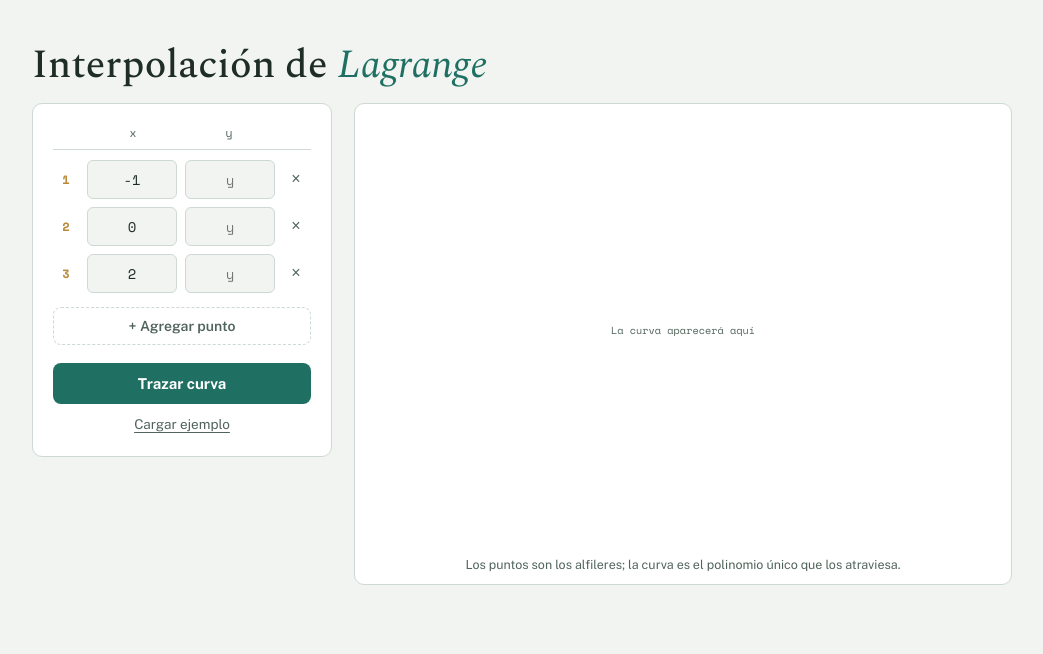
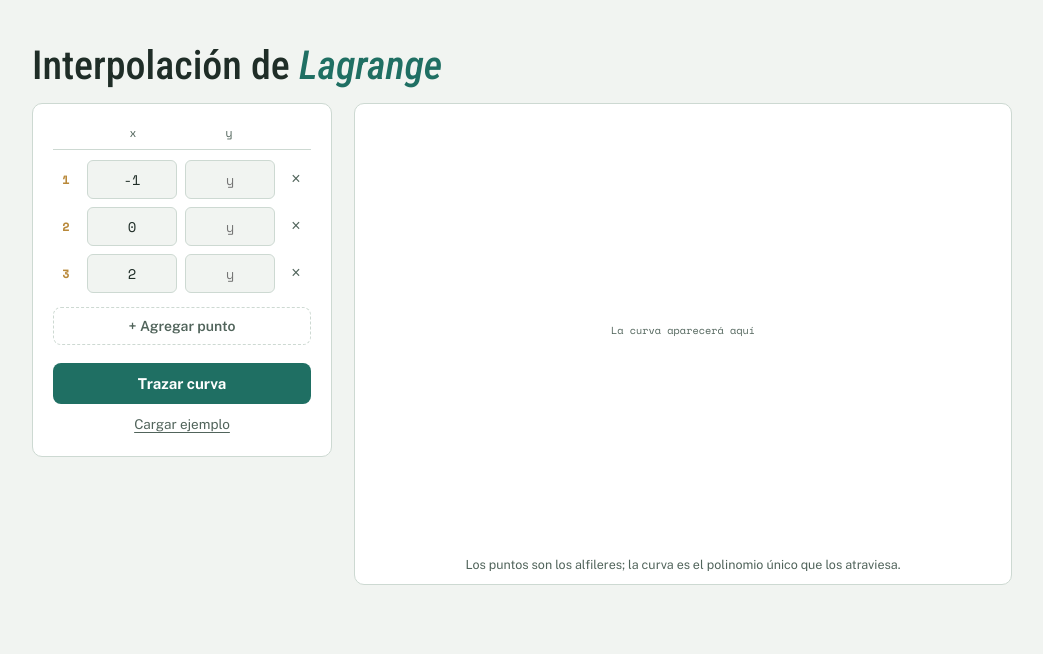
Before and after one commit to emilianoyb/lagrange_web, a Flask app: page / in a window 1280 px wide. Shown: the top 654 px of the page, without its empty margins (118-1161 px from the left). Run offline with Flask 3, Linux system fonts and the light colour scheme.

Commit message:
Update font styles in CSS and HTML for improved typography

```diff
--- a/static/style.css
+++ b/static/style.css
@@ -12,7 +12,7 @@
     --rojo: #a8432e;
     --rojo-suave: #fbeae6;
 
-    --fuente-display: 'Spectral', serif;
+    --fuente-display: 'Roboto Condensed', sans-serif;
     --fuente-cuerpo: 'Public Sans', sans-serif;
     --fuente-mono: 'Space Mono', monospace;
 }
@@ -46,7 +46,6 @@ h1 {
 }
 
 h1 em {
-    font-style: italic;
     color: var(--teal);
 }
 
--- a/templates/index.html
+++ b/templates/index.html
@@ -6,6 +6,7 @@
 <title>Interpolación de Lagrange</title>
 <link rel="preconnect" href="https://fonts.googleapis.com">
 <link href="https://fonts.googleapis.com/css2?family=Spectral:ital,wght@0,400;0,500;0,600;1,400&family=Public+Sans:wght@400;500;600;700&family=Space+Mono:wght@400;700&display=swap" rel="stylesheet">
+<link href="https://fonts.googleapis.com/css2?family=Roboto+Condensed:ital,wght@0,100..900;1,100..900&family=Roboto:ital,wght@0,100..900;1,100..900&display=swap" rel="stylesheet">
 <link rel="stylesheet" href="{{ url_for('static', filename='style.css') }}">
 </head>
 <body>
```
